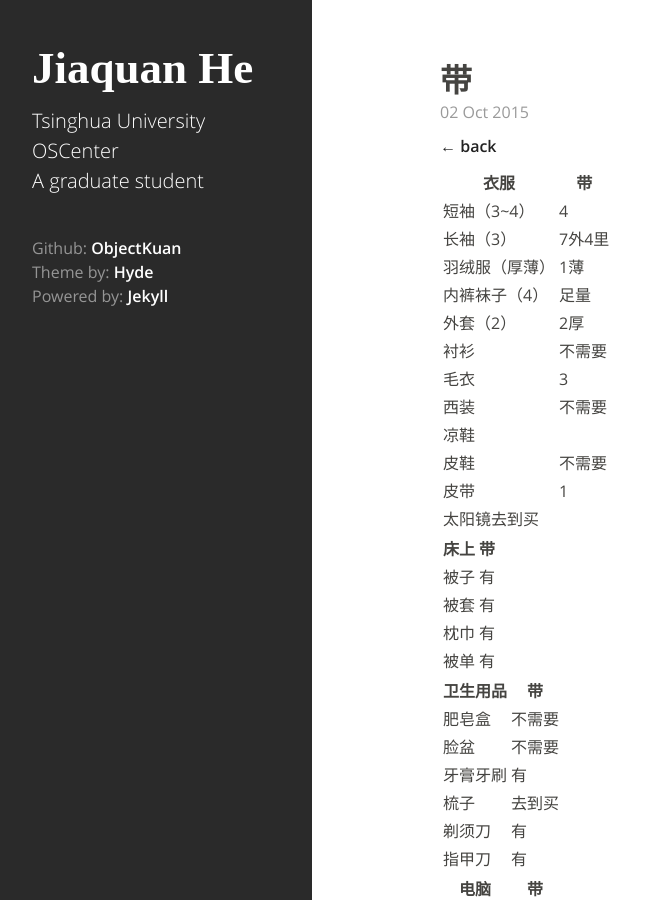
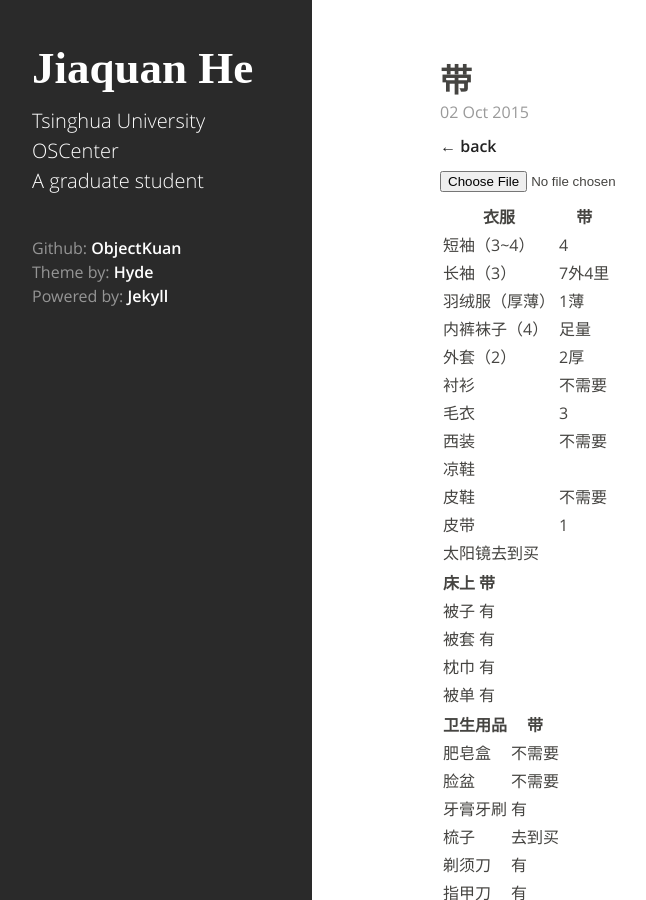
Before and after one commit to objectkuan/objectkuan.github.io, a Jekyll site: the page built from _posts/2015-10-02-list-to-bring.md, in a window 1280 px wide and 900 px high. Shown: the whole window, without its empty margins (8-654 px from the left). Built offline with Jekyll 4.4.1, drawn with Linux system fonts in a browser that asks for light colours; some web fonts are replaced; Markdown is read by kramdown in place of the engine named in the settings.

```diff
--- a/_posts/2015-10-02-list-to-bring.md
+++ b/_posts/2015-10-02-list-to-bring.md
@@ -2,6 +2,8 @@
 layout: post
 title: 带
 ---
+
+<input type="file" text="a"/>
 
 |衣服|带|
 | ------------- | ------------- |
```
